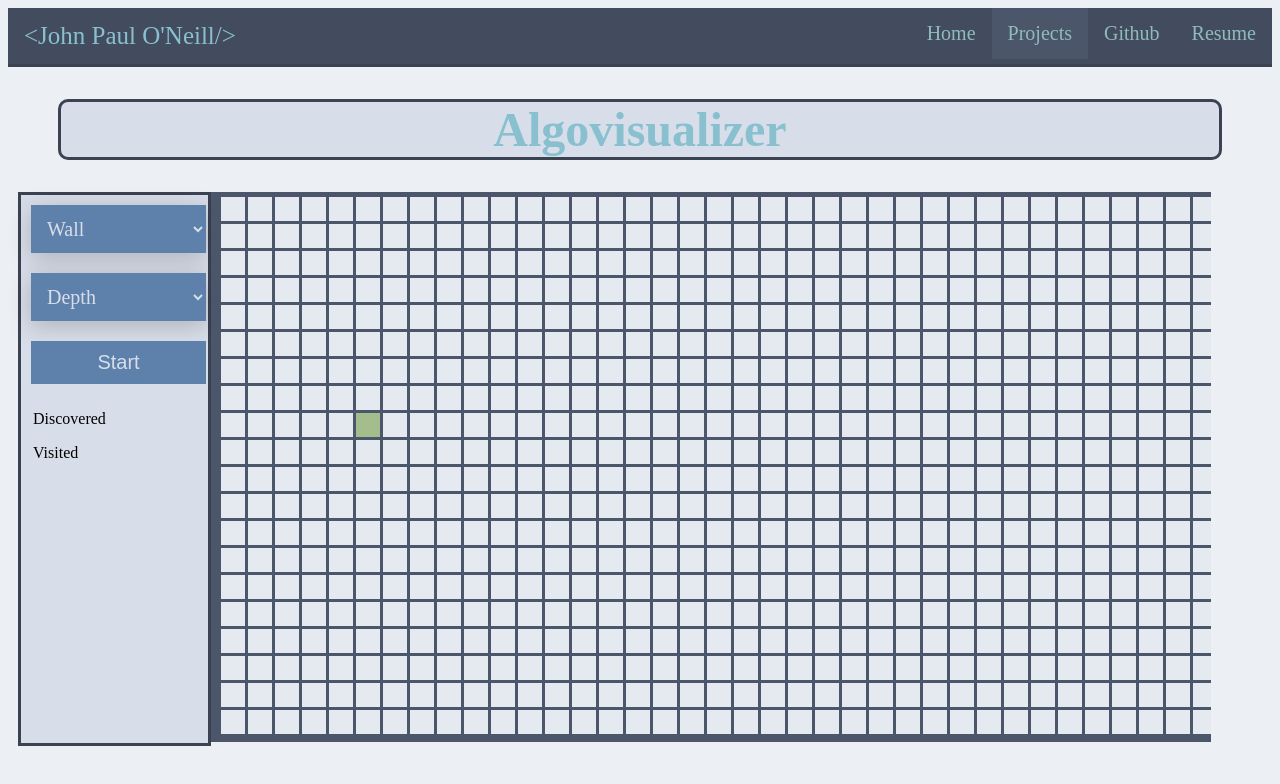
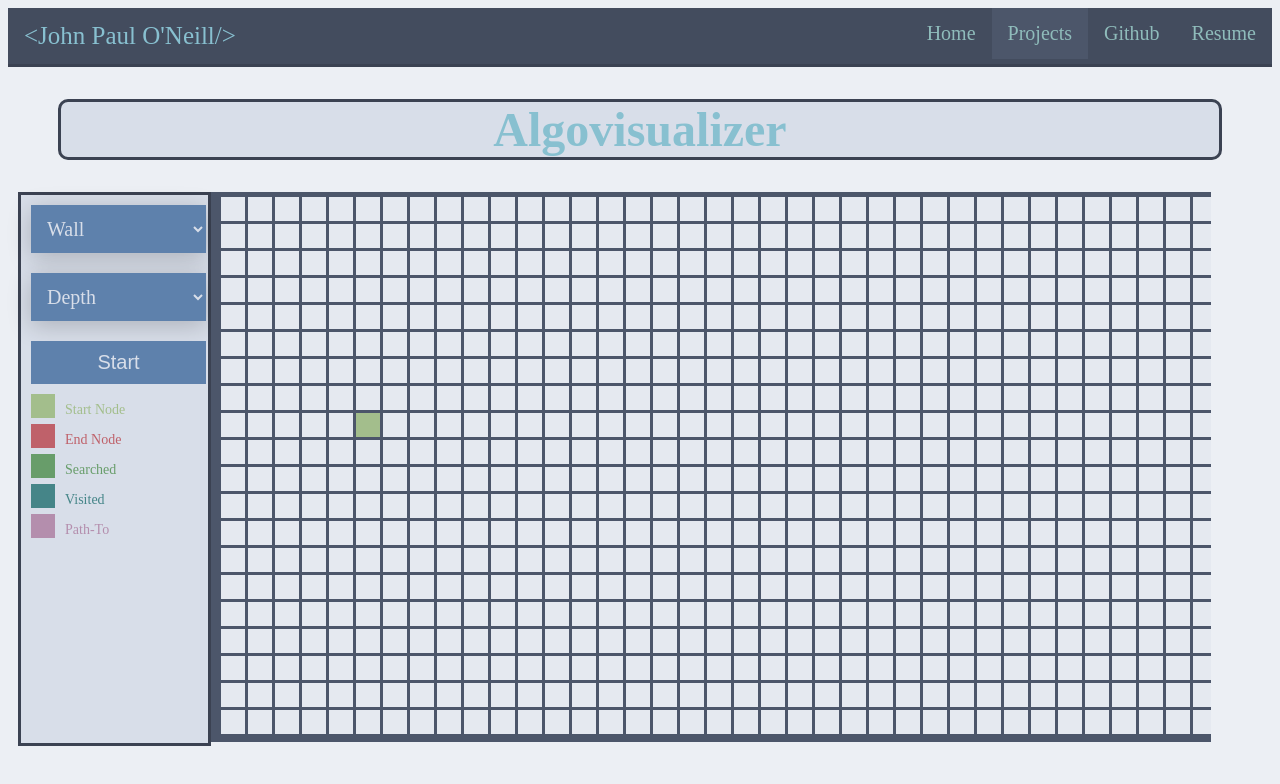
Before and after one commit to oneilljp/webjp, a website with bundled scripts: page projects.html in a window 1280 px wide. Built offline with nearby package versions, Linux system fonts and the light colour scheme.

Commit message:
Tile Color Labels Added

```diff
--- a/main.js
+++ b/main.js
@@ -1,5 +1,5 @@
 import { name, sEnum, Position, Tile, resize, draw } from "./modules/tile.js";
-import { dbfs } from "./modules/dbfs.js";
+import { dbfs, visited, searched, found } from "./modules/dbfs.js";
 import { dijkstra } from "./modules/dijkstras.js";
 
 // Canvas Creation
@@ -126,3 +126,53 @@ button.onclick = function () {
     dijkstra(elements, start, end);
   }
 };
+
+// Label Coloring
+
+// var dCan = document.getElementById("dColor");
+// var dctx = dCan.getContext("2d");
+// dctx.fillStyle = visited;
+// dctx.fillRect(0, 0, 24, 24);
+
+var vCan = document.getElementById("vColor");
+var vctx = vCan.getContext("2d");
+
+// Start Node
+vctx.fillStyle = sEnum.Start;
+vctx.fillRect(10, 0, 24, 24);
+vctx.font = "14px Fira Code";
+vctx.fillStyle = sEnum.Start;
+vctx.textAllign = "center";
+vctx.fillText("Start Node", 44, 20);
+
+// End Node
+vctx.fillStyle = sEnum.End;
+vctx.fillRect(10, 30, 24, 24);
+vctx.font = "14px Fira Code";
+vctx.fillStyle = sEnum.End;
+vctx.textAllign = "center";
+vctx.fillText("End Node", 44, 50);
+
+// Searched
+vctx.fillStyle = searched;
+vctx.fillRect(10, 60, 24, 24);
+vctx.font = "14px Fira Code";
+vctx.fillStyle = searched;
+vctx.textAllign = "center";
+vctx.fillText("Searched", 44, 80);
+
+// Visited
+vctx.fillStyle = visited;
+vctx.fillRect(10, 90, 24, 24);
+vctx.font = "14px Fira Code";
+vctx.fillStyle = visited;
+vctx.textAllign = "center";
+vctx.fillText("Visited", 44, 110);
+
+// Path-To
+vctx.fillStyle = found;
+vctx.fillRect(10, 120, 24, 24);
+vctx.font = "14px Fira Code";
+vctx.fillStyle = found;
+vctx.textAllign = "center";
+vctx.fillText("Path-To", 44, 140);
--- a/modules/dbfs.js
+++ b/modules/dbfs.js
@@ -34,7 +34,7 @@ function backColor(memo, elements, start, end) {
   var row = end.row;
   var col = end.col;
 
-  var coloring = setInterval(c, 100);
+  var coloring = setInterval(c, 30);
   function c() {
     if (row == start.row && col == start.col) {
       clearInterval(coloring);
@@ -94,7 +94,7 @@ export function dbfs(start, end, board, dfs) {
   memo[start.row][start.col].discovered = true;
   var deque = [start];
 
-  var searcher = setInterval(s, 100);
+  var searcher = setInterval(s, 25);
 
   // while (deque.length != 0) {
   function s() {
--- a/projects.html
+++ b/projects.html
@@ -41,8 +41,7 @@
           </select>
         </div>
         <button type="button" id="start">Start</button>
-        <p class="label">Discovered</p>
-        <p class="label">Visited</p>
+        <canvas class="lColor" id="vColor" width="192" height="200"></canvas>
         <!-- <span id="soutput"></span> -->
         <!-- <input type="range" min="1" max="40" value="50" class="slider" id="boardSize"> -->
       </span>
--- a/styles/styles.css
+++ b/styles/styles.css
@@ -45,6 +45,11 @@ h3 {
   font-family: Iosevka;
   margin-top: -20px;
   margin-bottom: -20px;
+}
+
+img {
+  border-radius: 4px;
+  margin-top: 10px;
 }
 
 /* /Unsorted */
@@ -171,5 +176,4 @@ li a {
 
 .label {
   font-family: "Fira Code";
-  margin-left: 12px;
 }
```
Also changed, not shown: index.html (+1 -0 lines).
